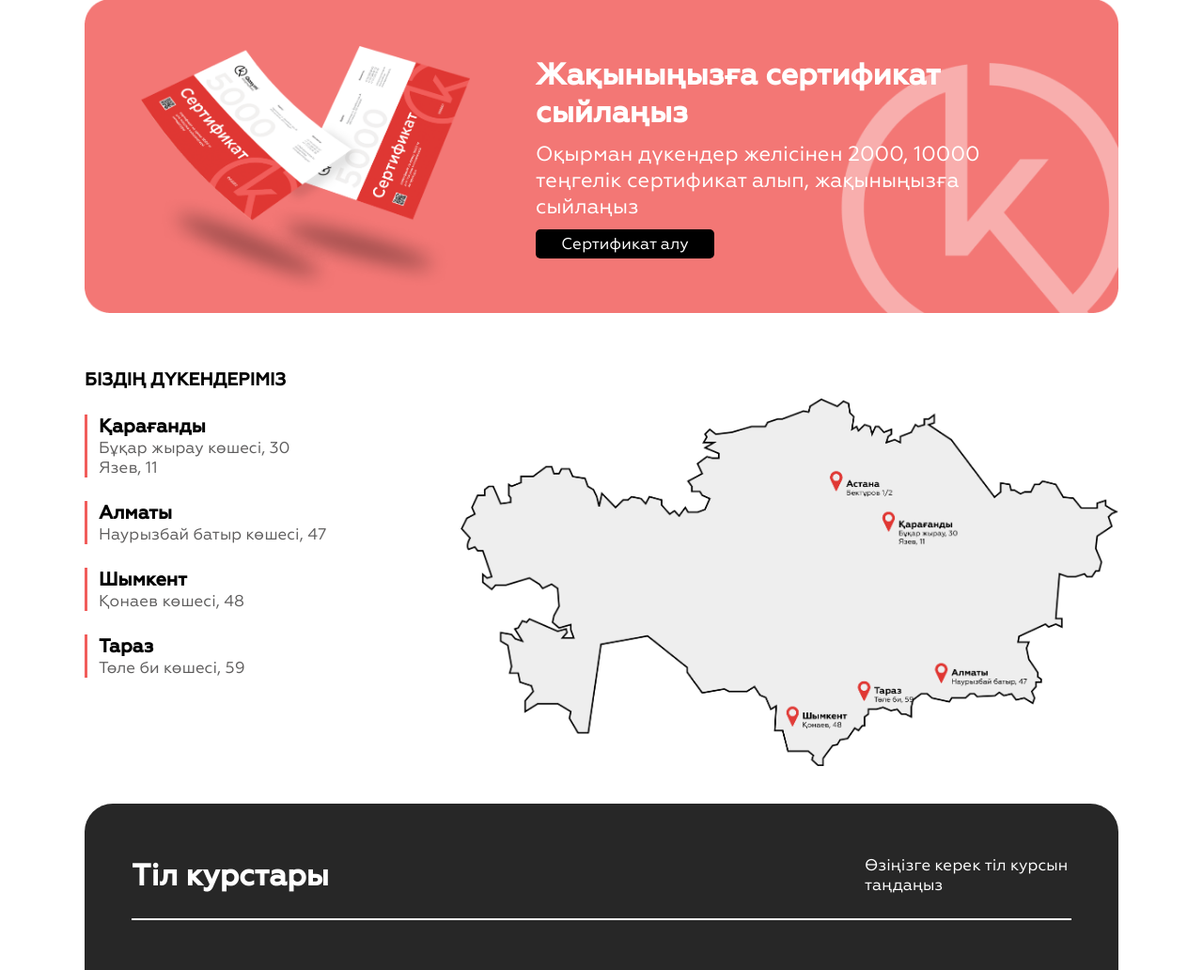
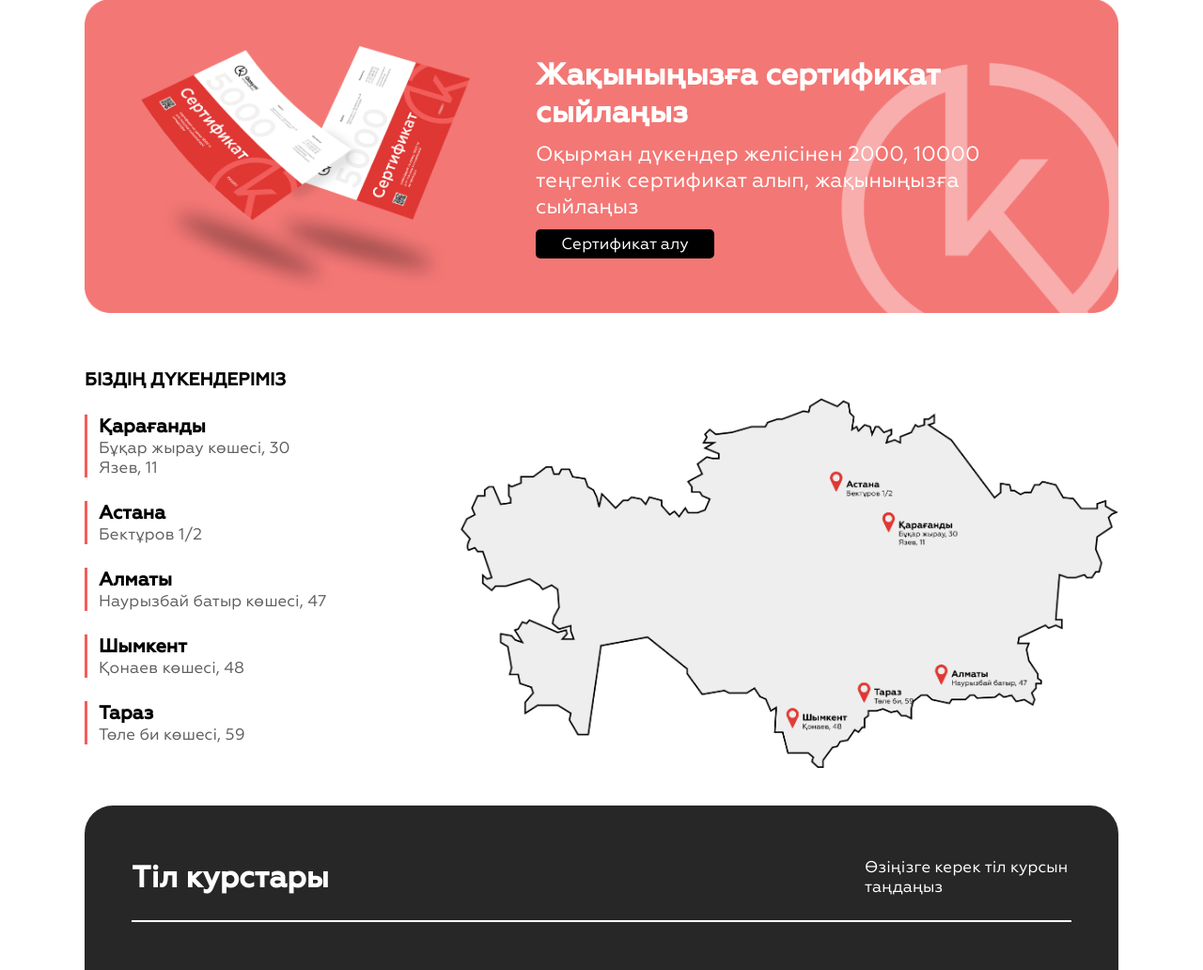
Before and after one commit to makengo2003/qasymkitap.kz, a Django app: page / in a window 1280 px wide. Shown: the part 668-1700 px from the top of the page at 94% size. Run offline with Django 4.2, Linux system fonts and the light colour scheme; data that the repository does not hold is empty.

Commit message:
Merge remote-tracking branch 'origin/main'
# Conflicts:
#	templates/main_page.html

```diff
--- a/templates/main_page.html
+++ b/templates/main_page.html
@@ -82,6 +82,10 @@
 					<p class="address">Бұқар жырау көшесі, 30<br>Язев, 11</p>
 				</div>
 				<div class="office">
+					<h4 class="city">Астана</h4>
+					<p class="address">Бектұров 1/2</p>
+				</div>
+				<div class="office">
 					<h4 class="city">Алматы</h4>
 					<p class="address">Наурызбай батыр көшесі, 47</p>
 				</div>
```
